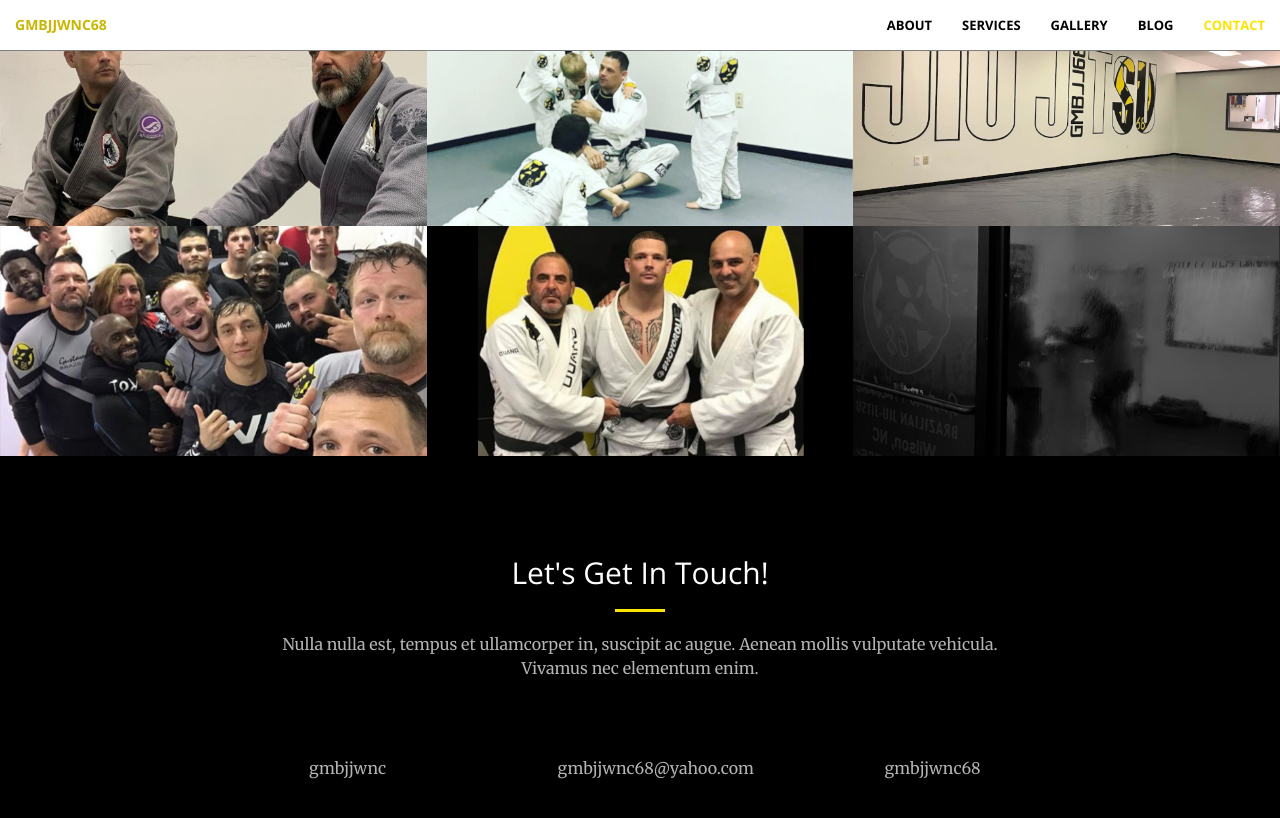
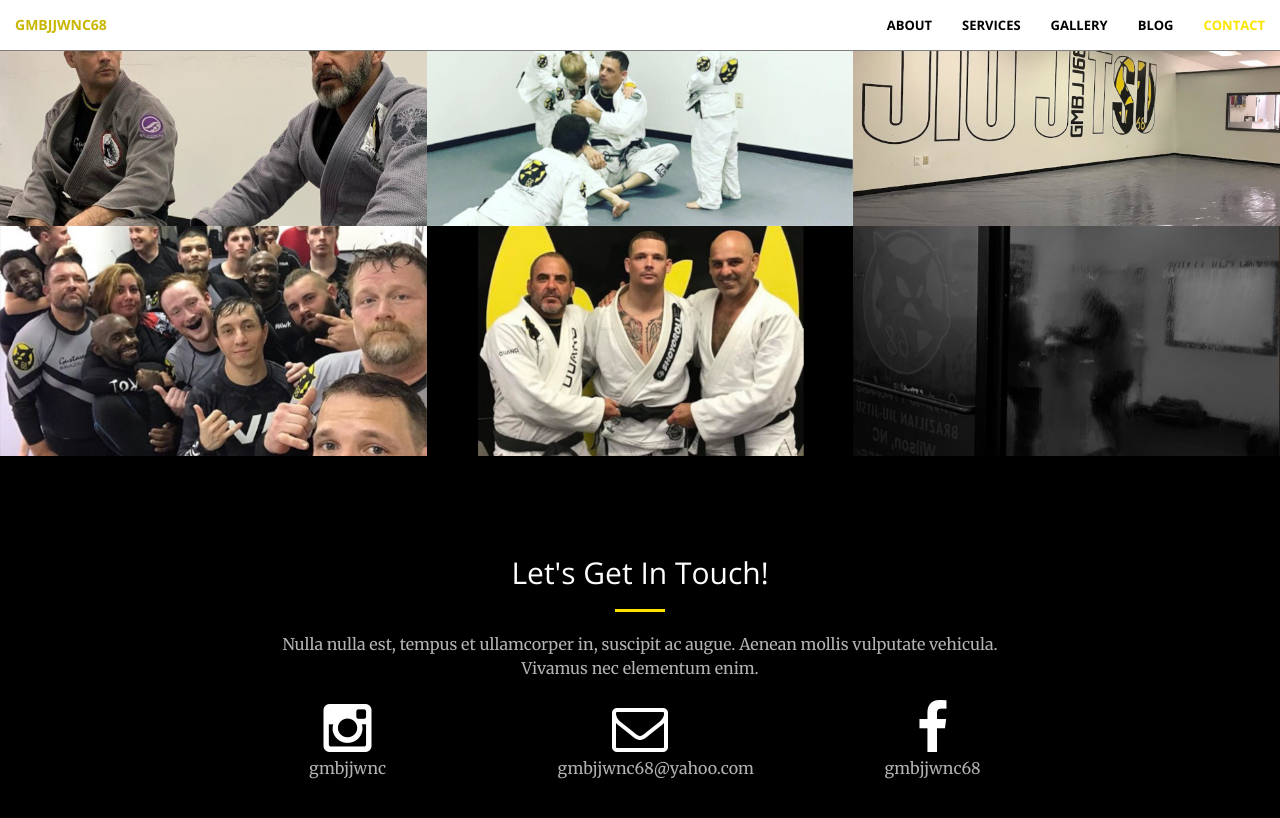
Before and after one commit to gmbjjwnc68/gmbjjwnc68.github.io, a Jekyll site: the page built from index.html, in a window 1280 px wide and 900 px high, scrolled down 1990 px. Shown: the top 818 px of the window. Built offline with Jekyll 4.4.1, drawn with Linux system fonts in a browser that asks for light colours.

Commit message:
Change icon colors to white

```diff
--- a/_includes/contact.html
+++ b/_includes/contact.html
@@ -10,20 +10,20 @@
         <div class="row">
             <div class="col-lg-2 col-lg-offset-2 text-center">
                 <a href="https://instagram.com/{{ site.instagram_username }}">
-                    <i class="fa fa-instagram fa-3x wow bounceIn" data-wow-delay=".1s"></i>
+                    <i class="fa fa-instagram fa-3x wow bounceIn" data-wow-delay=".1s" style="color:white"></i>
                     <p class="text-faded">{{ site.instagram_username }}</p>
                 </a>
             </div>
             <div class="col-lg-2 col-lg-offset-1 text-center">
                 <!-- col-lg-offset-2 -->
                 <a href="mailto:{{ site.email }}">
-                    <i class="fa fa-envelope-o fa-3x wow bounceIn" data-wow-delay=".1s"></i>
+                    <i class="fa fa-envelope-o fa-3x wow bounceIn" data-wow-delay=".1s" style="color:white"></i>
                     <p class="text-faded">gmbjjwnc68@yahoo.com</p>
                 </a>
             </div>
             <div class="col-lg-2 col-lg-offset-1 text-center">
                 <a href="https://facebook.com/{{ site.facebook_username }}">
-                    <i class="fa fa-facebook fa-3x wow bounceIn" data-wow-delay=".1s"></i>
+                    <i class="fa fa-facebook fa-3x wow bounceIn" data-wow-delay=".1s" style="color:white"></i>
                     <p class="text-faded">{{ site.facebook_username }}</p>
                 </a>
             </div>
```
